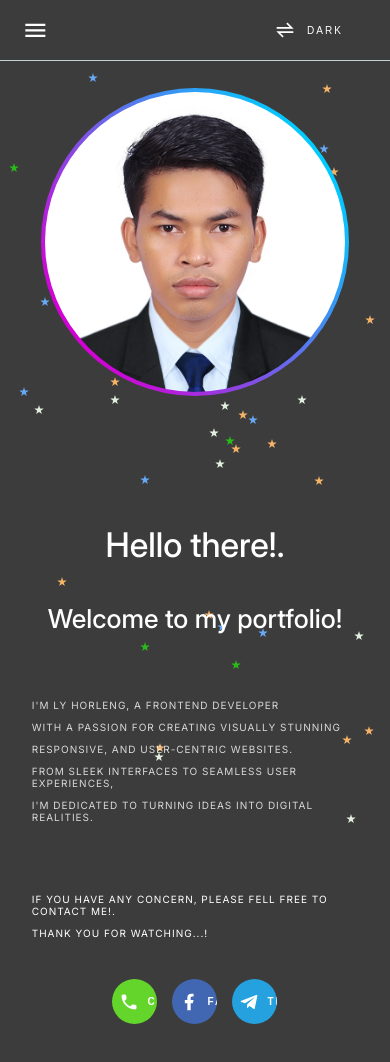
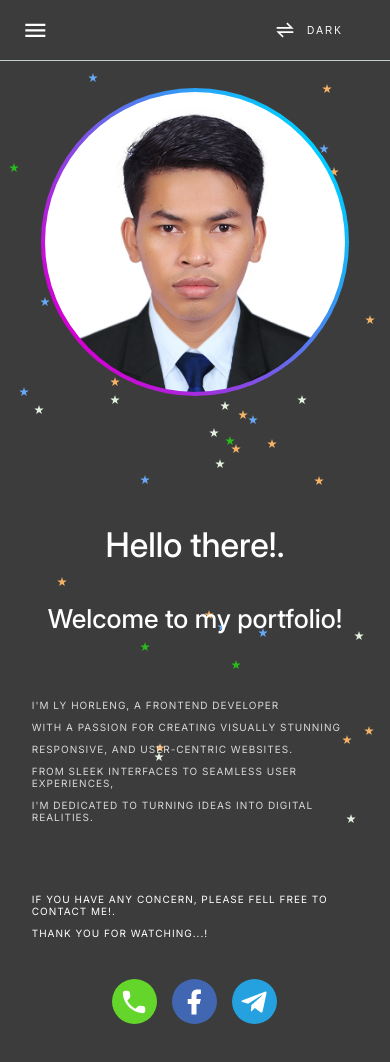
Before and after one commit to horlengg/WebPortfolio, a Vue app: page / in a window 390 px wide. Shown: the top 1062 px of the page. Built offline with nearby package versions, Linux system fonts and the light colour scheme.

Commit message:
:apple: fixed style

```diff
--- a/src/style.scss
+++ b/src/style.scss
@@ -395,7 +395,7 @@ h6 {
     width: 45px !important;
     height: 45px !important;
     svg {
-      width: 30px;
+      width: 30px !important;
     }
   }
 
```
